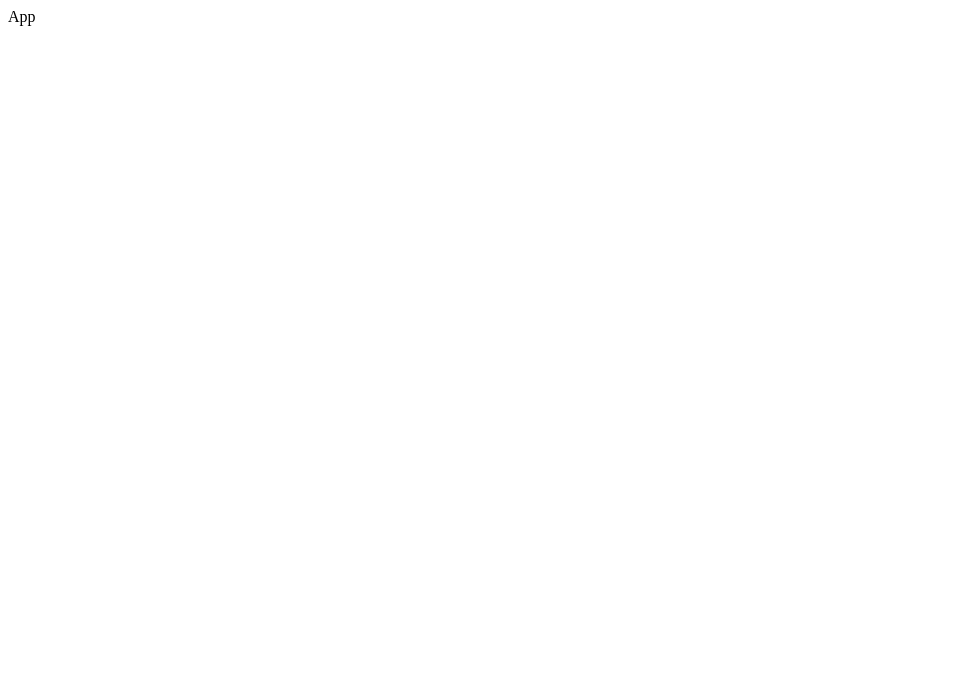
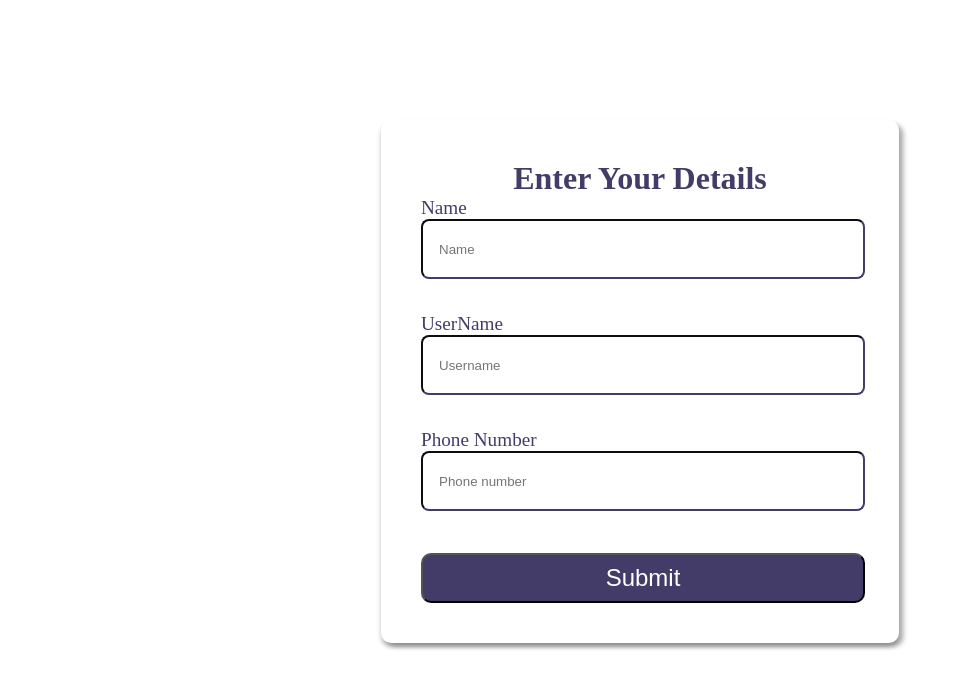
Before and after one commit to tarupathak/Grow_Me_Organic_Assignment, a React (Create React App) app: page / in a window 1280 px wide. Shown: the top 688 px of the page, without its empty margins (0-961 px from the left). Built offline with nearby package versions, Linux system fonts and the light colour scheme.

Commit message:
Added validations for first page

```diff
--- a/src/App.js
+++ b/src/App.js
@@ -1,8 +1,11 @@
 import React from 'react'
+import FirstPage from './First Page/FirstPage'
 
 function App() {
   return (
-    <div>App</div>
+    <div>
+    <FirstPage />
+    </div>
   )
 }
 
--- /dev/null
+++ b/src/First Page/FirstPage.css
@@ -0,0 +1,65 @@
+* {
+    margin: 0;
+    padding: 0;
+    box-sizing: border-box;
+  }
+
+  #form {
+    display: flex;
+    align-items: center;
+    justify-content: center;
+    margin-top: 15vh;
+
+  }
+
+  #auth {
+    flex-direction: column;
+    padding: 5vh;
+    justify-content: center;
+    width: 518px;
+    height: 506px;
+    left: 461px;
+    top: 107px;
+    block-size: fit-content;
+    background: #ffffff;
+    box-shadow: 0px 4px 4px rgba(0, 0, 0, 0.25), 5px 4px 4px rgba(0, 0, 0, 0.25);
+    border-radius: 10px;
+  }
+
+  #heading {
+    text-align: center;
+    color: #443c68;
+  }
+
+  .box {
+    width: 444px;
+    height: 60px;
+    /* margin-bottom: 5vh;
+    */
+    border-radius: 1vh;
+    border-color: #443c68;
+    padding-left: 2vh;
+  }
+
+  #submit {
+    width: 444px;
+    height: 50px;
+    background: #443c68;
+    border-radius: 10px;
+    color: white;
+    text-align: center;
+    font-size: 3vh;
+    margin-top: 1vh;
+    cursor: pointer;
+  }
+
+  .lab{
+      color:#443c68;
+      font-size: 2.4vh;
+  }
+
+  .valid{
+      margin-bottom: 2vh;
+      color:red;
+      visibility: hidden;
+  }
--- /dev/null
+++ b/src/First Page/FirstPage.jsx
@@ -0,0 +1,105 @@
+import React, { useState, useEffect } from "react";
+import "./FirstPage.css";
+
+function Authentication() {
+  const [email, setEmail] = useState("");
+  const [name, setName] = useState("");
+  const [number, setNumber] = useState(0);
+
+  function handleName(e) {
+    if (/^[a-zA-Z ]*$/.test(e.target.value) || e.target.value == "") {
+      setName(e.target.value);
+      document.getElementById("invalidName").style.visibility = "hidden";
+      document.getElementById("name").style.borderColor = "green";
+    } else {
+      setName("");
+      document.getElementById("invalidName").style.visibility = "visible";
+      document.getElementById("name").style.borderColor = "red";
+    }
+  }
+
+  function handleEmail(e) {
+    if (
+      /^[a-zA-Z0-9+_.-]+@[a-zA-Z0-9.-]+$/.test(e.target.value) ||
+      e.target.value === ""
+    ) {
+      setEmail(e.target.value);
+      document.getElementById("invalidEmail").style.visibility = "hidden";
+      if (e.target.value === "") {
+        document.getElementById("uname").style.borderColor = "#443C68";
+      } else {
+        document.getElementById("uname").style.borderColor = "green";
+      }
+    } else {
+      document.getElementById("invalidEmail").style.visibility = "visible";
+      document.getElementById("uname").style.borderColor = "red";
+    }
+  }
+
+  function handlePhone(e) {
+    if (/^[0-9]*$/.test(e.target.value)) {
+      if (e.target.value >= 1000000000 && e.target.value <= 1000000000000) {
+        setNumber(e.target.value);
+        document.getElementById("invalidNum").style.visibility = "hidden";
+        document.getElementById("phone").style.borderColor = "green";
+      } else {
+        setNumber(0);
+        document.getElementById("phone").style.borderColor = "red";
+        document.getElementById("invalidNum").style.visibility = "visible";
+      }
+    } else {
+      setNumber(0);
+      if (e.target.value === "" || e.target.value === undefined) {
+        document.getElementById("invalidNum").style.visibility = "hidden";
+        document.getElementById("phone").style.borderColor = "#443C68";
+      } else {
+        document.getElementById("invalidNum").style.visibility = "visible";
+        document.getElementById("phone").style.borderColor = "red";
+      }
+    }
+  }
+
+  return (
+    <div id="form">
+      <div id="auth">
+        <h1 id="heading">Enter Your Details</h1>
+        <label className="lab">Name</label>
+        <input
+          className="box"
+          placeholder="Name"
+          id="name"
+          onChange={handleName}
+          required
+        />
+        <p className="valid" id="invalidName">
+          Only alphabets are allowed.
+        </p>
+        <label className="lab">UserName</label>
+        <input
+          className="box"
+          placeholder="Username"
+          id="uname"
+          onChange={handleEmail}
+          required
+        />
+        <p className="valid" id="invalidEmail">
+          Enter valid email address.
+        </p>
+        <label className="lab">Phone Number</label>
+        <input
+          className="box"
+          placeholder="Phone number"
+          id="phone"
+          onChange={handlePhone}
+          required
+        />
+        <p className="valid" id="invalidNum">
+          Enter a valid phone number with 10 digits.
+        </p>
+        <button id="submit">Submit</button>
+      </div>
+    </div>
+  );
+}
+
+export default Authentication;
```
